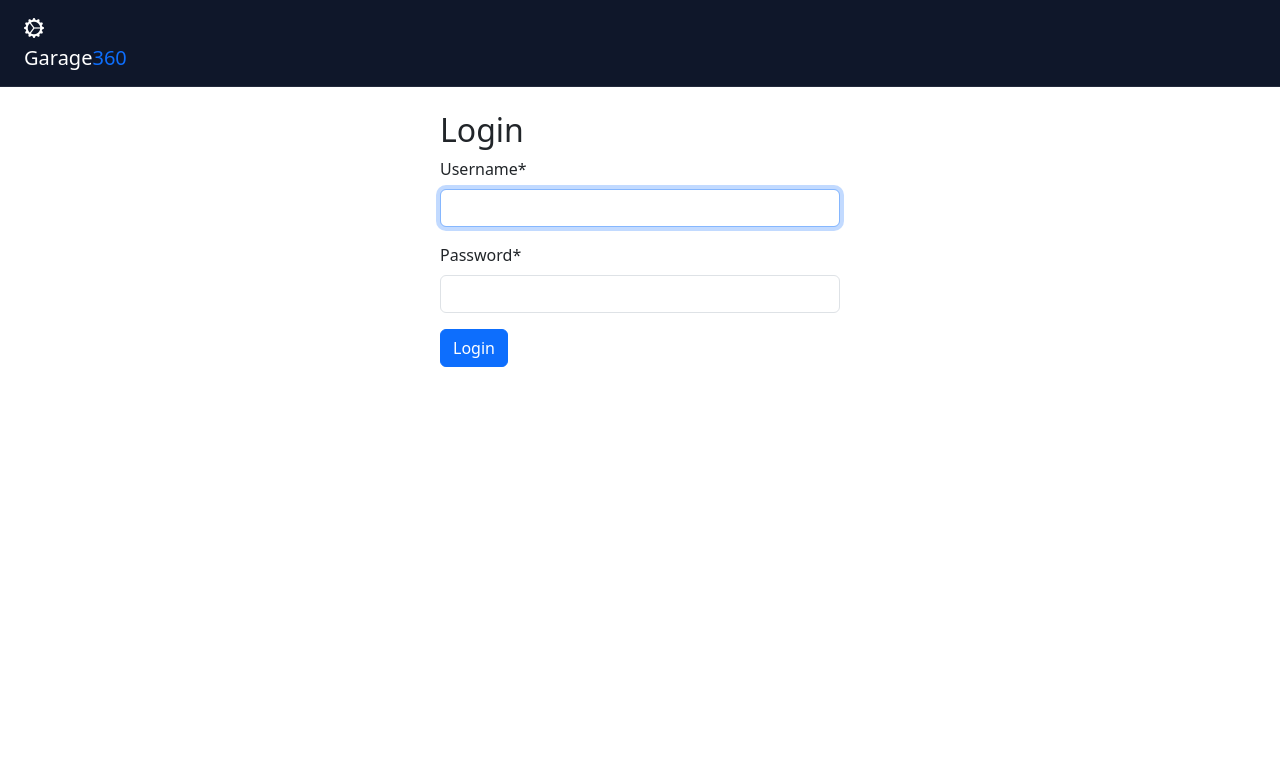
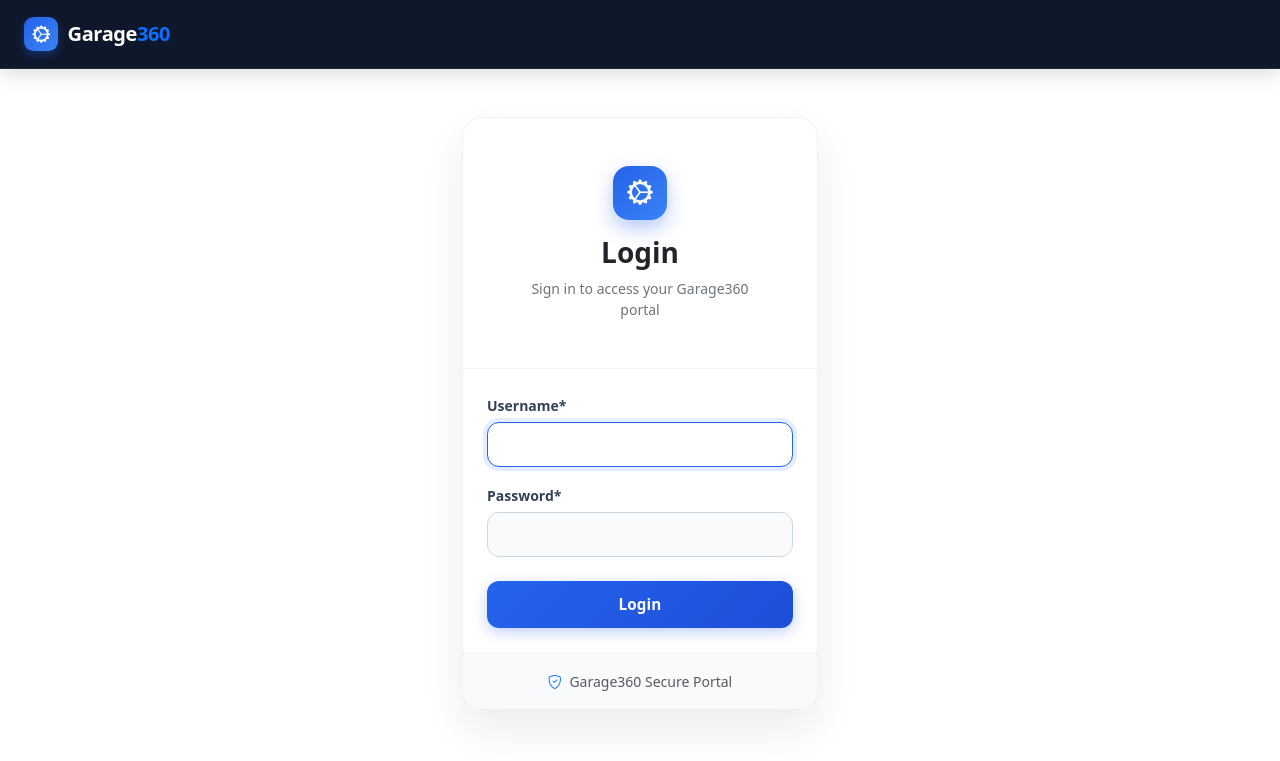
Before and after one commit to SamsonEshipillahPasili/garage360, a Django app: page /accounts/login in a window 1280 px wide. Shown: the top 761 px of the page. Run offline with Django 5.2, Linux system fonts and the light colour scheme; some libraries are stand-ins or nearby versions.

Commit message:
Improve the login page

```diff
--- a/accounts/static/accounts/css/login.css
+++ b/accounts/static/accounts/css/login.css
@@ -1,4 +1,95 @@
-.login-container {
-    width: 400px;
-    margin: 0 auto;
+.login-wrapper {
+    min-height: calc(100vh - 140px);
+    display: flex;
+    align-items: center;
+    justify-content: center;
 }
+
+.login-card {
+    border-radius: 1.25rem;
+    overflow: hidden;
+    background-color: #ffffff;
+    box-shadow: 0 20px 40px rgba(15, 23, 42, 0.08) !important;
+    border: 1px solid rgba(0, 0, 0, 0.06) !important;
+}
+
+.login-card-header {
+    background-color: #ffffff;
+    border-bottom: 1px solid #f1f5f9;
+    position: relative;
+}
+
+.login-card-header h2 {
+    color: #0f172a;
+}
+
+.login-card-header p {
+    color: #64748b;
+}
+
+.login-brand-icon {
+    width: 54px;
+    height: 54px;
+    background: linear-gradient(135deg, #2563eb 0%, #3b82f6 100%);
+    color: #ffffff;
+    border-radius: 1rem;
+    display: inline-flex;
+    align-items: center;
+    justify-content: center;
+    font-size: 1.6rem;
+    box-shadow: 0 8px 20px rgba(37, 99, 235, 0.35);
+}
+
+.login-card .card-body {
+    background-color: #ffffff;
+}
+
+.login-card label {
+    font-weight: 600;
+    font-size: 0.875rem;
+    color: #334155;
+    margin-bottom: 0.4rem;
+}
+
+.login-card .form-control {
+    border-radius: 0.75rem;
+    padding: 0.65rem 0.9rem;
+    border: 1px solid #cbd5e1;
+    background-color: #f8fafc;
+    font-size: 0.925rem;
+    transition: all 0.2s ease;
+}
+
+.login-card .form-control:focus {
+    background-color: #ffffff;
+    border-color: #2563eb;
+    box-shadow: 0 0 0 4px rgba(37, 99, 235, 0.12);
+}
+
+.login-card .btn-primary {
+    background: linear-gradient(135deg, #2563eb 0%, #1d4ed8 100%);
+    border: none;
+    border-radius: 0.75rem;
+    padding: 0.75rem 1.25rem;
+    font-weight: 600;
+    font-size: 0.95rem;
+    letter-spacing: 0.01em;
+    width: 100%;
+    box-shadow: 0 4px 14px rgba(37, 99, 235, 0.3);
+    transition: all 0.2s ease;
+    margin-top: 0.5rem;
+}
+
+.login-card .btn-primary:hover {
+    transform: translateY(-1px);
+    box-shadow: 0 6px 20px rgba(37, 99, 235, 0.4);
+}
+
+.login-card .btn-primary:active {
+    transform: translateY(0);
+}
+
+.login-card .card-footer {
+    border-top: 1px solid #f1f5f9 !important;
+    background-color: #f8fafc !important;
+}
--- a/accounts/templates/accounts/login.html
+++ b/accounts/templates/accounts/login.html
@@ -4,14 +4,45 @@
 {% load static %}
 
 {% block css %}
-    <link href="{% static 'accounts/css/login.css' %}"  rel="stylesheet" />
+    {{ block.super }}
+    <link href="{% static 'accounts/css/login.css' %}" rel="stylesheet" />
 {% endblock %}
 
 {% block content %}
 
-<div class="login-container">
-    <h2 class="mt-4">Login</h2>
-    {% crispy form  %}
+<div class="login-wrapper py-4 py-md-5">
+    <div class="container">
+        <div class="row justify-content-center">
+            <div class="col-12 col-sm-10 col-md-8 col-lg-5 col-xl-4">
+
+                <div class="card login-card border-0 shadow-lg">
+                    <!-- Header -->
+                    <div class="login-card-header text-center p-4 p-md-5">
+                        <div class="login-brand-icon mb-3">
+                            <i class="bi bi-gear-wide-connected"></i>
+                        </div>
+                        <h2 class="fw-bold text-dark mb-2 fs-3">Login</h2>
+                        <p class="text-secondary small mb-0">Sign in to access your Garage360 portal</p>
+                    </div>
+
+                    <!-- Body -->
+                    <div class="card-body p-4">
+                        {% include 'partials/alerts.html' %}
+
+                        {% crispy form %}
+                    </div>
+
+                    <!-- Footer -->
+                    <div class="card-footer bg-light border-0 py-3 text-center">
+                        <small class="text-muted">
+                            <i class="bi bi-shield-check me-1 text-primary"></i> Garage360 Secure Portal
+                        </small>
+                    </div>
+                </div>
+
+            </div>
+        </div>
+    </div>
 </div>
 
 {% endblock %}
```
